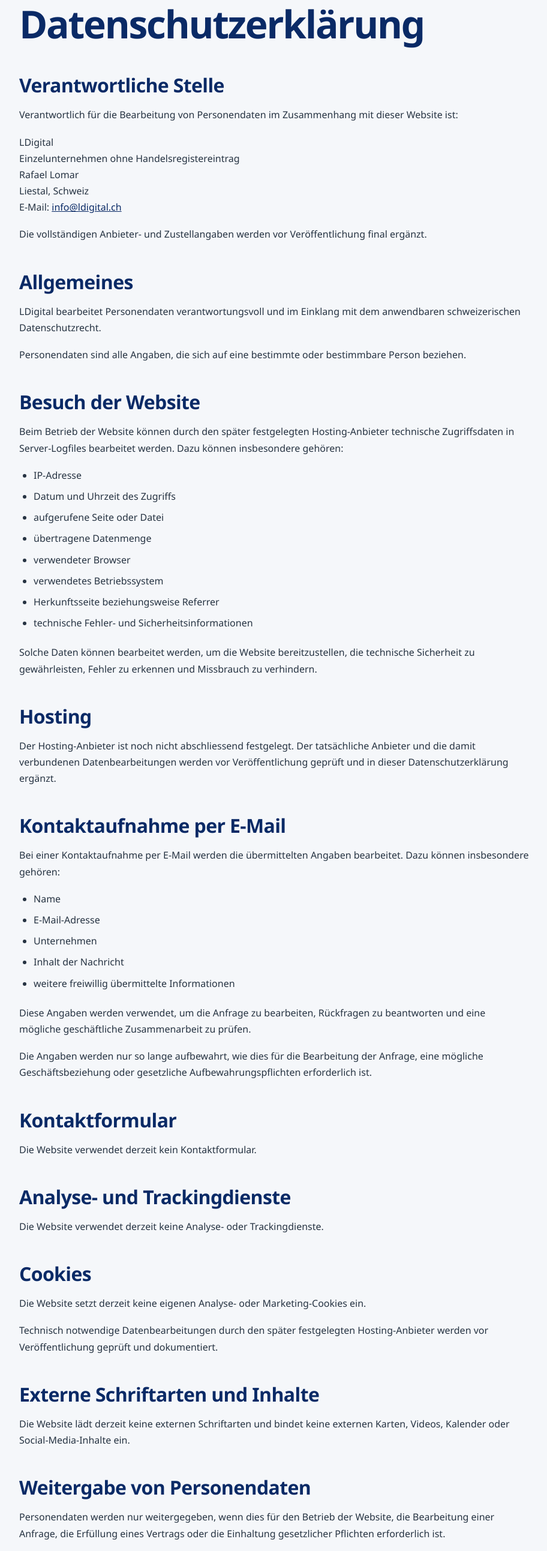
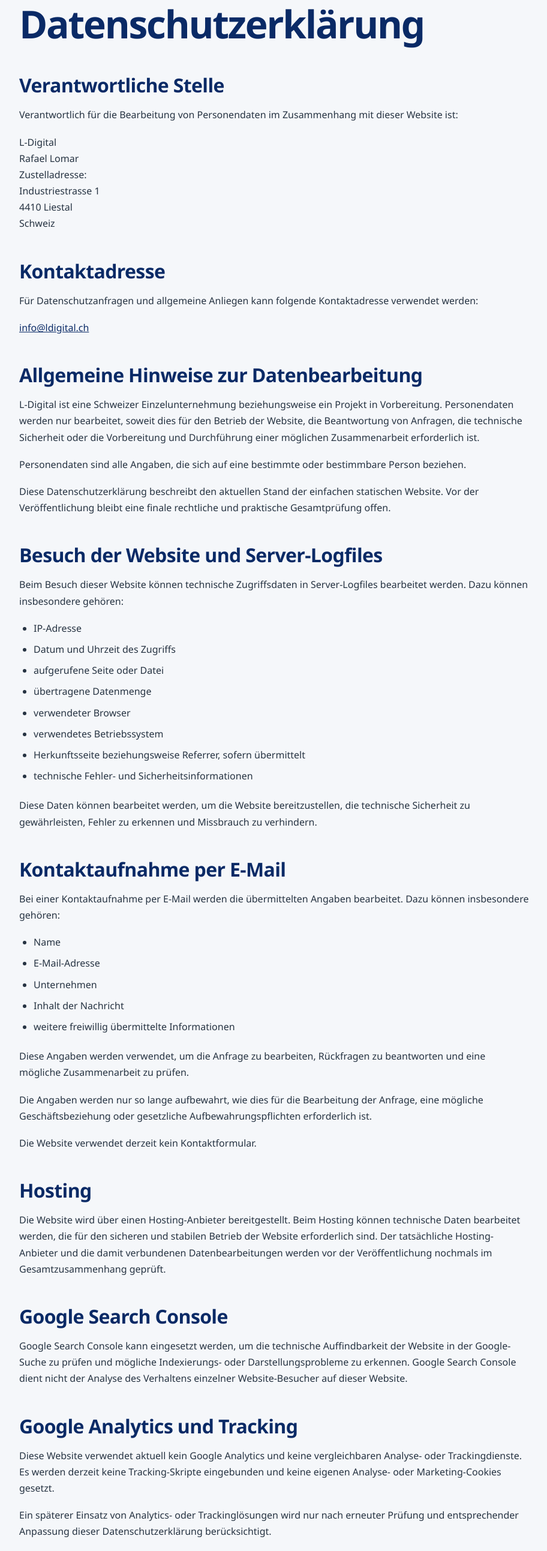
Before and after one commit to Lomar77/ldigital_webseite, a plain HTML site: page datenschutz.html in a window 1280 px wide. Shown: the part 209-2794 px from the top of the page at 60% size, without its empty margins (58-970 px from the left). Drawn offline with Linux system fonts and the light colour scheme.

Commit message:
Datenschutzseite fuer Launch vorbereiten
* Datenschutzseite sachlich fuer einfache Schweizer Website vorbereitet
* verantwortliche Stelle und Zustelladresse ergaenzt
* Server-Logfiles, Hosting und Google Search Console beschrieben
* festgehalten, dass aktuell kein Google Analytics eingesetzt wird
* finale rechtliche/praktische Pruefung vor Launch bleibt offen
* keine Tracking-Skripte, Cookies, CSS-, Asset- oder L-BWoods-Aenderungen

```diff
--- a/datenschutz.html
+++ b/datenschutz.html
@@ -42,19 +42,24 @@
 
             <h2>Verantwortliche Stelle</h2>
             <p>Verantwortlich für die Bearbeitung von Personendaten im Zusammenhang mit dieser Website ist:</p>
-            <p>LDigital<br>
-                Einzelunternehmen ohne Handelsregistereintrag<br>
+            <p>L-Digital<br>
                 Rafael Lomar<br>
-                Liestal, Schweiz<br>
-                E-Mail: <a href="mailto:info@ldigital.ch">info@ldigital.ch</a></p>
-            <p>Die vollständigen Anbieter- und Zustellangaben werden vor Veröffentlichung final ergänzt.</p>
+                Zustelladresse:<br>
+                Industriestrasse 1<br>
+                4410 Liestal<br>
+                Schweiz</p>
 
-            <h2>Allgemeines</h2>
-            <p>LDigital bearbeitet Personendaten verantwortungsvoll und im Einklang mit dem anwendbaren schweizerischen Datenschutzrecht.</p>
+            <h2>Kontaktadresse</h2>
+            <p>Für Datenschutzanfragen und allgemeine Anliegen kann folgende Kontaktadresse verwendet werden:</p>
+            <p><a href="mailto:info@ldigital.ch">info@ldigital.ch</a></p>
+
+            <h2>Allgemeine Hinweise zur Datenbearbeitung</h2>
+            <p>L-Digital ist eine Schweizer Einzelunternehmung beziehungsweise ein Projekt in Vorbereitung. Personendaten werden nur bearbeitet, soweit dies für den Betrieb der Website, die Beantwortung von Anfragen, die technische Sicherheit oder die Vorbereitung und Durchführung einer möglichen Zusammenarbeit erforderlich ist.</p>
             <p>Personendaten sind alle Angaben, die sich auf eine bestimmte oder bestimmbare Person beziehen.</p>
+            <p>Diese Datenschutzerklärung beschreibt den aktuellen Stand der einfachen statischen Website. Vor der Veröffentlichung bleibt eine finale rechtliche und praktische Gesamtprüfung offen.</p>
 
-            <h2>Besuch der Website</h2>
-            <p>Beim Betrieb der Website können durch den später festgelegten Hosting-Anbieter technische Zugriffsdaten in Server-Logfiles bearbeitet werden. Dazu können insbesondere gehören:</p>
+            <h2>Besuch der Website und Server-Logfiles</h2>
+            <p>Beim Besuch dieser Website können technische Zugriffsdaten in Server-Logfiles bearbeitet werden. Dazu können insbesondere gehören:</p>
             <ul>
                 <li>IP-Adresse</li>
                 <li>Datum und Uhrzeit des Zugriffs</li>
@@ -62,13 +67,10 @@
                 <li>übertragene Datenmenge</li>
                 <li>verwendeter Browser</li>
                 <li>verwendetes Betriebssystem</li>
-                <li>Herkunftsseite beziehungsweise Referrer</li>
+                <li>Herkunftsseite beziehungsweise Referrer, sofern übermittelt</li>
                 <li>technische Fehler- und Sicherheitsinformationen</li>
             </ul>
-            <p>Solche Daten können bearbeitet werden, um die Website bereitzustellen, die technische Sicherheit zu gewährleisten, Fehler zu erkennen und Missbrauch zu verhindern.</p>
-
-            <h2>Hosting</h2>
-            <p>Der Hosting-Anbieter ist noch nicht abschliessend festgelegt. Der tatsächliche Anbieter und die damit verbundenen Datenbearbeitungen werden vor Veröffentlichung geprüft und in dieser Datenschutzerklärung ergänzt.</p>
+            <p>Diese Daten können bearbeitet werden, um die Website bereitzustellen, die technische Sicherheit zu gewährleisten, Fehler zu erkennen und Missbrauch zu verhindern.</p>
 
             <h2>Kontaktaufnahme per E-Mail</h2>
             <p>Bei einer Kontaktaufnahme per E-Mail werden die übermittelten Angaben bearbeitet. Dazu können insbesondere gehören:</p>
@@ -79,20 +81,21 @@
                 <li>Inhalt der Nachricht</li>
                 <li>weitere freiwillig übermittelte Informationen</li>
             </ul>
-            <p>Diese Angaben werden verwendet, um die Anfrage zu bearbeiten, Rückfragen zu beantworten und eine mögliche geschäftliche Zusammenarbeit zu prüfen.</p>
+            <p>Diese Angaben werden verwendet, um die Anfrage zu bearbeiten, Rückfragen zu beantworten und eine mögliche Zusammenarbeit zu prüfen.</p>
             <p>Die Angaben werden nur so lange aufbewahrt, wie dies für die Bearbeitung der Anfrage, eine mögliche Geschäftsbeziehung oder gesetzliche Aufbewahrungspflichten erforderlich ist.</p>
-
-            <h2>Kontaktformular</h2>
             <p>Die Website verwendet derzeit kein Kontaktformular.</p>
 
-            <h2>Analyse- und Trackingdienste</h2>
-            <p>Die Website verwendet derzeit keine Analyse- oder Trackingdienste.</p>
+            <h2>Hosting</h2>
+            <p>Die Website wird über einen Hosting-Anbieter bereitgestellt. Beim Hosting können technische Daten bearbeitet werden, die für den sicheren und stabilen Betrieb der Website erforderlich sind. Der tatsächliche Hosting-Anbieter und die damit verbundenen Datenbearbeitungen werden vor der Veröffentlichung nochmals im Gesamtzusammenhang geprüft.</p>
 
-            <h2>Cookies</h2>
-            <p>Die Website setzt derzeit keine eigenen Analyse- oder Marketing-Cookies ein.</p>
-            <p>Technisch notwendige Datenbearbeitungen durch den später festgelegten Hosting-Anbieter werden vor Veröffentlichung geprüft und dokumentiert.</p>
+            <h2>Google Search Console</h2>
+            <p>Google Search Console kann eingesetzt werden, um die technische Auffindbarkeit der Website in der Google-Suche zu prüfen und mögliche Indexierungs- oder Darstellungsprobleme zu erkennen. Google Search Console dient nicht der Analyse des Verhaltens einzelner Website-Besucher auf dieser Website.</p>
 
-            <h2>Externe Schriftarten und Inhalte</h2>
+            <h2>Google Analytics und Tracking</h2>
+            <p>Diese Website verwendet aktuell kein Google Analytics und keine vergleichbaren Analyse- oder Trackingdienste. Es werden derzeit keine Tracking-Skripte eingebunden und keine eigenen Analyse- oder Marketing-Cookies gesetzt.</p>
+            <p>Ein späterer Einsatz von Analytics- oder Trackinglösungen wird nur nach erneuter Prüfung und entsprechender Anpassung dieser Datenschutzerklärung berücksichtigt.</p>
+
+            <h2>Externe Inhalte</h2>
             <p>Die Website lädt derzeit keine externen Schriftarten und bindet keine externen Karten, Videos, Kalender oder Social-Media-Inhalte ein.</p>
 
             <h2>Weitergabe von Personendaten</h2>
@@ -100,18 +103,18 @@
             <p>Eine Weitergabe kann insbesondere an Hosting-, IT- oder andere Dienstleistungsanbieter erfolgen.</p>
 
             <h2>Datensicherheit</h2>
-            <p>LDigital trifft angemessene technische und organisatorische Massnahmen, um Personendaten vor unberechtigtem Zugriff, Verlust, Missbrauch oder Veränderung zu schützen.</p>
+            <p>L-Digital trifft angemessene technische und organisatorische Massnahmen, um Personendaten vor unberechtigtem Zugriff, Verlust, Missbrauch oder Veränderung zu schützen.</p>
             <p>Eine vollständig sichere Datenübertragung über das Internet kann jedoch nicht garantiert werden.</p>
 
             <h2>Rechte betroffener Personen</h2>
-            <p>Betroffene Personen können im Rahmen des anwendbaren Datenschutzrechts insbesondere Auskunft über ihre bearbeiteten Personendaten verlangen.</p>
-            <p>Je nach Situation können zudem Berichtigung, Löschung oder Herausgabe von Personendaten verlangt werden.</p>
+            <p>Betroffene Personen können im Rahmen des anwendbaren Datenschutzrechts Auskunft über ihre bearbeiteten Personendaten verlangen.</p>
+            <p>Je nach Situation können zudem Berichtigung, Löschung, Einschränkung der Bearbeitung, Herausgabe oder Widerspruch gegen bestimmte Bearbeitungen verlangt werden.</p>
             <p>Anfragen können an folgende E-Mail-Adresse gerichtet werden:</p>
             <p><a href="mailto:info@ldigital.ch">info@ldigital.ch</a></p>
 
-            <h2>Änderungen</h2>
-            <p>LDigital kann diese Datenschutzerklärung anpassen, wenn sich die Website, die eingesetzten Dienste oder die rechtlichen Anforderungen ändern.</p>
-            <p>Vor Veröffentlichung wird diese Datenschutzerklärung mit einer seriösen Schweizer Vorlage oder einem geeigneten Generator auf den tatsächlichen technischen und organisatorischen Stand abgestimmt und anschliessend extern geprüft.</p>
+            <h2>Änderungen dieser Datenschutzerklärung</h2>
+            <p>L-Digital kann diese Datenschutzerklärung anpassen, wenn sich die Website, die eingesetzten Dienste oder die rechtlichen Anforderungen ändern.</p>
+            <p>Vor der Veröffentlichung bleibt die finale rechtliche und praktische Gesamtprüfung dieser Datenschutzerklärung offen.</p>
             <p>Stand: Juni 2026</p>
         </section>
     </main>
```
Also changed, not shown: 1 other file.
